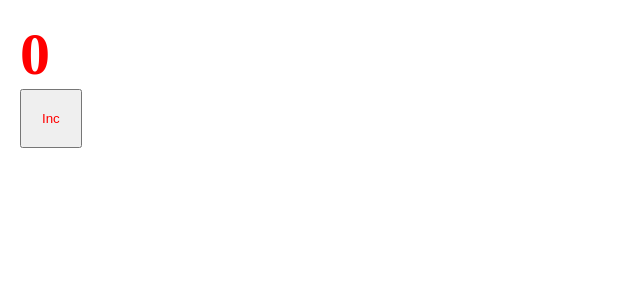
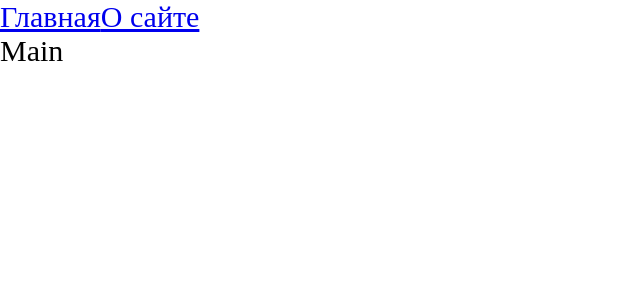
Before and after one commit to StailzSanchez/advanced-front, a React app: page / in a window 1280 px wide. Shown: the top 300 px of the page, without its empty margins (0-640 px from the left). Built offline with nearby package versions, Linux system fonts and the light colour scheme.

Commit message:
routing, chunks, suspense

```diff
--- a/package.json
+++ b/package.json
@@ -18,6 +18,7 @@
     "@types/react-dom": "^17.0.11",
     "@types/webpack": "^5.28.0",
     "@types/webpack-dev-server": "^4.7.2",
+    "@types/react-router-dom": "^5.3.3",
     "css-loader": "^6.6.0",
     "html-webpack-plugin": "^5.5.0",
     "mini-css-extract-plugin": "^2.5.3",
@@ -34,6 +35,7 @@
   },
   "dependencies": {
     "react": "^17.0.2",
-    "react-dom": "^17.0.2"
+    "react-dom": "^17.0.2",
+    "react-router-dom": "^6.2.1"
   }
 }
--- a/src/App.tsx
+++ b/src/App.tsx
@@ -1,11 +1,22 @@
-import React from "react";
+import React, { Suspense } from "react";
+import { Link } from "react-router-dom";
+import { Route, Routes } from "react-router-dom";
 import { Counter } from "./components/Counter";
 import "./index.scss";
+import { AboutAsync } from "./pages/About/About.async";
+import { MainAsync } from "./pages/Main/Main.async";
 
 export const App = () => {
   return (
     <div className="App">
-      <Counter />
+      <Link to={"/"}>Главная</Link>
+      <Link to={"/about"}>О сайте</Link>
+      <Suspense fallback={<div>Loading...</div>}>
+        <Routes>
+          <Route path={"about"} element={<AboutAsync />} />
+          <Route path={"/"} element={<MainAsync />} />
+        </Routes>
+      </Suspense>
     </div>
   );
 };
--- a/src/index.tsx
+++ b/src/index.tsx
@@ -1,10 +1,11 @@
 import { render } from "react-dom";
+import { BrowserRouter } from "react-router-dom";
 import { App } from "./App";
 import { Counter } from "./components/Counter";
 
 render(
-  <div>
+  <BrowserRouter>
     <App />
-  </div>,
+  </BrowserRouter>,
   document.getElementById("root")
 );
--- /dev/null
+++ b/src/pages/About/About.async.tsx
@@ -0,0 +1,11 @@
+import { lazy } from "react";
+
+export const AboutAsync = lazy(
+  () =>
+    new Promise((res) => {
+      setTimeout(() => {
+        //@ts-ignore
+        res(import("./About"));
+      }, 1500);
+    })
+);
--- /dev/null
+++ b/src/pages/About/About.tsx
@@ -0,0 +1,7 @@
+import React from "react";
+
+const About = () => {
+  return <div>About</div>;
+};
+
+export default About;
--- /dev/null
+++ b/src/pages/Main/Main.async.tsx
@@ -0,0 +1,12 @@
+import { resolve } from "path";
+import { lazy } from "react";
+
+export const MainAsync = lazy(
+  () =>
+    new Promise((res) => {
+      setTimeout(() => {
+        //@ts-ignore
+        res(import("./Main"));
+      }, 1500);
+    })
+);
--- /dev/null
+++ b/src/pages/Main/Main.tsx
@@ -0,0 +1,7 @@
+import React from "react";
+
+const Main = () => {
+  return <div>Main</div>;
+};
+
+export default Main;
--- a/tsconfig.json
+++ b/tsconfig.json
@@ -5,7 +5,7 @@
     // Однако это не означает, что теперь вовсе нельзя использовать any.
     // Это означает лишь, что в подобных ситуация разработчик должен явно писать any,
     "noImplicitAny": true,
-    "module": "es6",
+    "module": "esnext",
     // В какую спецификацию компилируем: для поддержки большинства браузеров
     "target": "es5",
     "jsx": "react-jsx",
@@ -30,6 +30,7 @@
     "allowSyntheticDefaultImports": true,
     "plugins": [{"name": "typescript-plugin-css-modules"}]
   },
+  "exclude": ["node_modules", ".next"],
   "ts-node": {
     "compilerOptions": {
       "module": "CommonJS"
```
Also changed, not shown: src/pages/About/About.module.scss (added), src/pages/Main/Main.module.scss (added), 2 other files (tests, documents, lock files or other folders).
